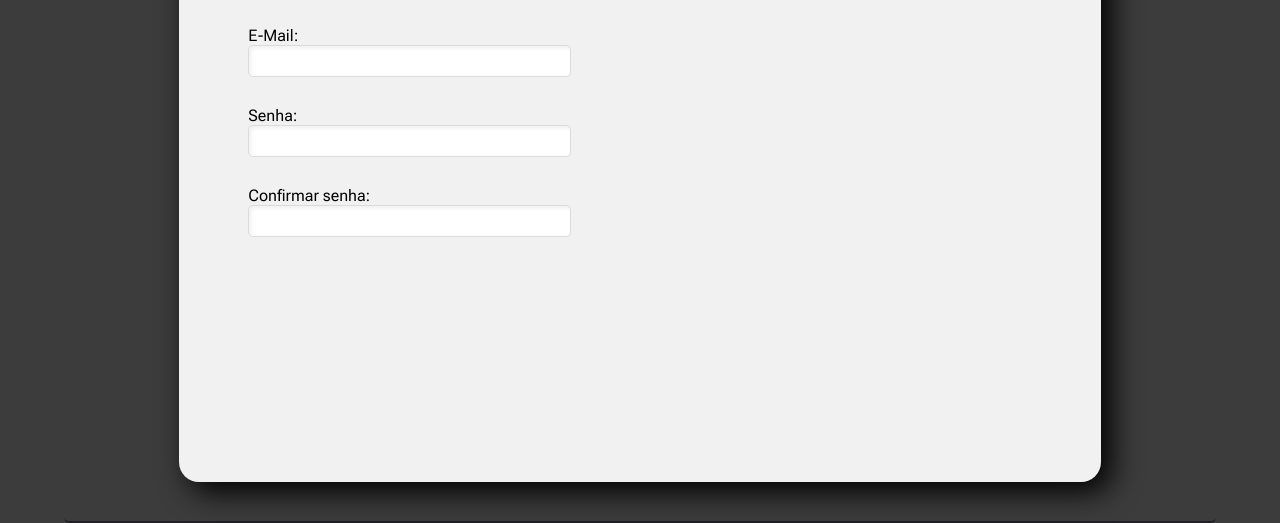
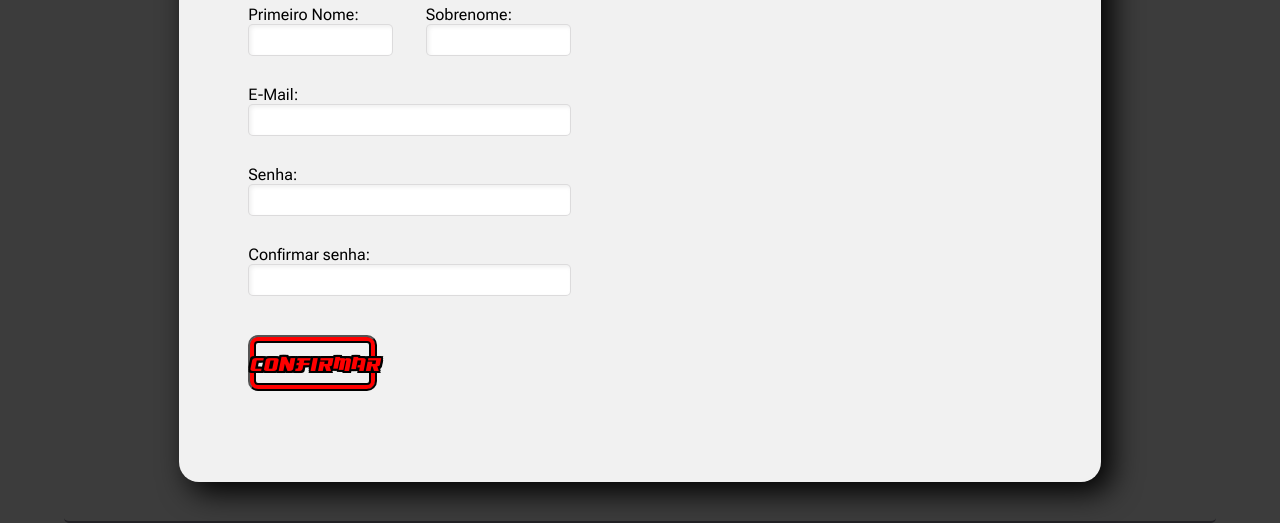
Before and after one commit to rafaelmrapacci/JDM_Classics-Web_Project, a website: page public/cadastro.html in a window 1280 px wide. Shown: the part 277-800 px from the top of the page. Drawn offline with Linux system fonts and the light colour scheme; a web font is replaced by a local one.

Commit message:
Finalizando visual do formulário de cadastro, adicionando novas imagens

```diff
--- a/public/cadastro.html
+++ b/public/cadastro.html
@@ -26,32 +26,50 @@
                         <div class="wrap pair">
                             <div class="wrap">
                                 <span>Primeiro Nome:</span>
-                                <input type="text">
+                                <input type="text" id="inp_nome">
                             </div>
                             <div class="wrap">
                                 <span style="margin-left: 10%;">Sobrenome:</span>
-                                <input style="margin-left: 10%;" type="text">
+                                <input style="margin-left: 10%;" type="text" id="inp_sobrenome">
                             </div>
                         </div>
                         <div class="wrap">
                             <span>E-Mail:</span>
-                            <input type="text">
+                            <input type="text" id="inp_email">
                         </div>
                         <div class="wrap">
                             <span>Senha:</span>
-                            <input type="text">
+                            <input type="text" id="inp_senha">
                         </div>
                         <div class="wrap">
                             <span>Confirmar senha:</span>
-                            <input type="text">
+                            <input type="text" id="inp_confSenha">
                         </div>
+                        <button class="btn_cadastro" onclick="cadastar()">Confirmar</button>
                 </div>
             </div>
             <div class="cont img"></div>
         </div>
     </div>
-
-
-
 </body>
 </html>
+
+<script>
+    function cadastar() {
+        var nome = inp_nome.value
+        var sobrenome = inp_sobrenome.value
+        var email = inp_email.value
+        var senha = inp_senha.value
+        var cSenha = inp_confSenha.value
+
+        if (
+            nome == "" ||
+            sobrenome == "" ||
+            email == "" ||
+            senha == "" ||
+            cSenha == ""
+        ) {
+            return alert("Preencha todos os campos para prosseguir.")
+        }
+    }
+</script>
--- a/public/style.css
+++ b/public/style.css
@@ -477,6 +477,7 @@ header .container {
     0px 2px 0 black,
     -2px 0px 0 black,
     0px -2px 0 black;
+    cursor: default;
 }
 
 .cont {
@@ -491,6 +492,9 @@ header .container {
 .cont .formulario {
     height: 90%;
     width: 70%;
+    display: flex;
+    flex-direction: column;
+    justify-content: center;
 }
 
 .wrap {
@@ -534,4 +538,49 @@ header .container {
 .formbox span {
     font-family: 'Roboto Flex';
     font-weight: 500;
+    cursor: default;
 }
+
+.btn_cadastro {
+    margin-top: 3vh;
+    height: 7vh;
+    width: 40%;
+    box-shadow:
+        0 0 0 4px red inset,
+        0 0 0 0px black,
+        0 0 0 6px black inset;
+    border-radius: 10px;
+    background-color: transparent;
+    font-family: 'Osaka';
+    font-size: 3vh;
+    text-shadow:
+    2px 2px 0 black,
+    2px -2px 0 black,
+    -2px 2px 0 black,
+    -2px -2px 0 black,
+    2px 0px 0 black,
+    0px 2px 0 black,
+    -2px 0px 0 black,
+    0px -2px 0 black;
+    color: red;
+    transition: 0.3s ease;
+    cursor: pointer;
+}
+
+.btn_cadastro:hover {
+    box-shadow:
+        0 0 0 4px black inset,
+        0 0 0 0px white,
+        0 0 0 6px white inset;
+    text-shadow:
+    2px 2px 0 black,
+    2px -2px 0 black,
+    -2px 2px 0 black,
+    -2px -2px 0 black,
+    2px 0px 0 black,
+    0px 2px 0 black,
+    -2px 0px 0 black,
+    0px -2px 0 black;
+    color: white;
+    background-color: red;
+}
```
Also changed, not shown: public/imgs/2jz(shadow).png (added), public/imgs/2jzgtevvti.png (added), public/imgs/RB26.png (added).
